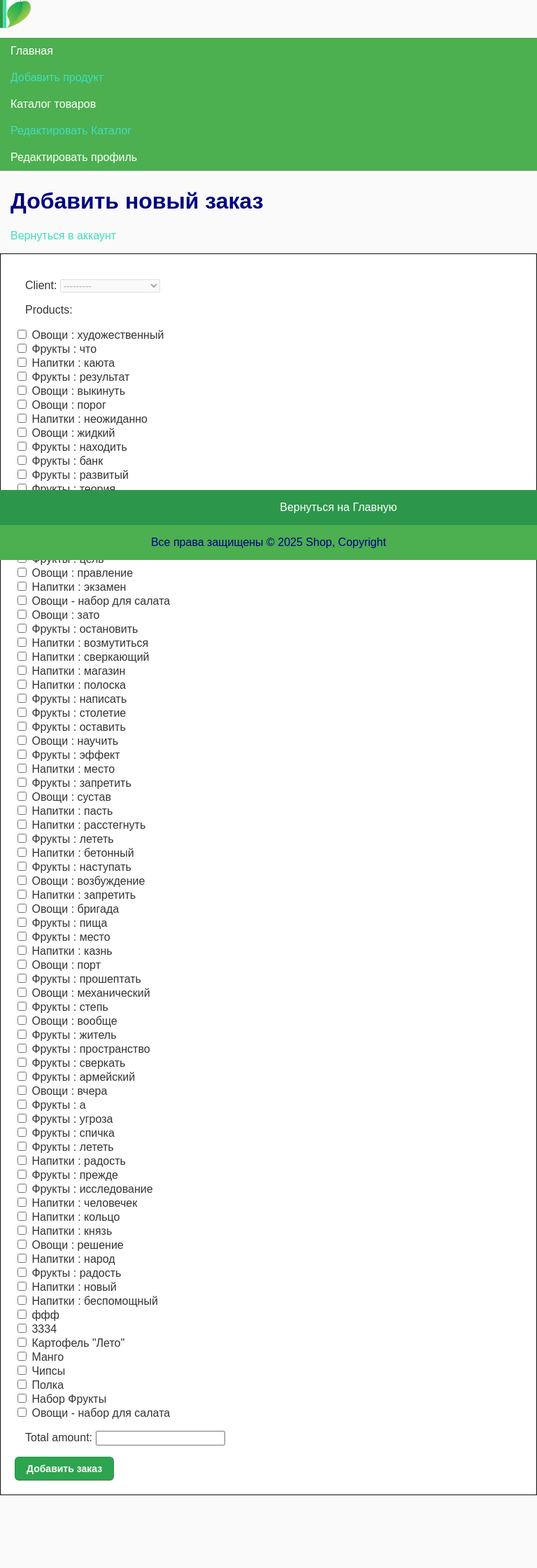
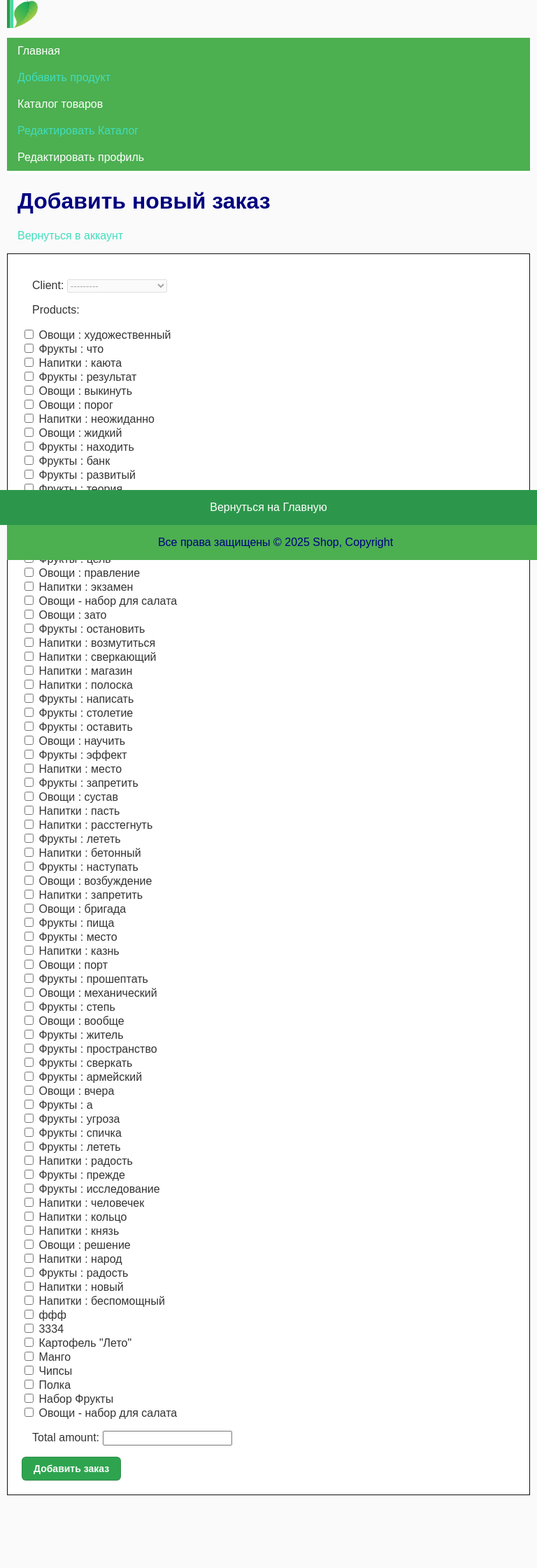
Before and after one commit to stanislavfor/basic-django-0-5, a Django app: page /add-order/ in a window 768 px wide. Shown: the top 2240 px of the page at 70% size. Run offline with Django 5.2, Linux system fonts and the light colour scheme; data comes from the database, SQL or seed files in the repository; both versions use the stored data as it was after the commit.

Commit message:
project fixed commit

```diff
--- a/shop_project/shop/static/css/styles.css
+++ b/shop_project/shop/static/css/styles.css
@@ -4,7 +4,6 @@ body {
     color: #333;
     margin: 0 auto;
     padding: 0;
-    max-width: 1200px;
 }
 
 header {
@@ -24,7 +23,7 @@ header {
     left: 0;
 }
 
-.logo  img {
+.logo img {
     height: 54px;
 }
 
@@ -55,7 +54,6 @@ header nav ul {
 
 header nav ul li {
     text-align: center;
-    /*width: 200px;*/
 }
 
 .link-white {
@@ -96,9 +94,18 @@ h2 {
     margin-left: 15px;
 }
 
+h4 {
+    margin-left: 15px;
+}
+
 p {
     display: block;
     margin-left: 15px;
+}
+
+.container {
+    margin: 0 auto;
+    max-width: 1200px;
 }
 
 .button {
@@ -172,21 +179,23 @@ p {
     padding-left: 15px;
 }
 
+.footer-menu-container {
+    width: 100%;
+    display: flex;
+    justify-content: center;
+}
+
 .footer-menu {
     height: 50px;
-    width: 1200px;
+    width: 100%;
     display: flex;
-    justify-content: space-around;
+    justify-content: center;
     background-color: #2c974b;
     overflow: hidden;
     position: fixed;
     bottom: 50px;
     color: white;
     text-align: center;
-    /*padding-top: 10px;*/
-    /*padding-bottom: 8px;*/
-    padding-left: 0;
-    padding-right: 0;
 }
 
 .footer-menu:hover {
@@ -195,7 +204,7 @@ p {
 
 .footer-menu ul {
     display: flex;
-    justify-content: space-around;
+    justify-content: center;
     list-style-type: none;
     margin: 0;
     padding: 0;
@@ -216,12 +225,8 @@ p {
 }
 
 footer {
-    max-width: 1200px;
     display: flex;
     justify-content: center;
-}
-
-footer {
     position: fixed;
     bottom: 0;
     width: 100%;
@@ -237,11 +242,11 @@ footer:hover {
     color: white;
 }
 
-/* Стили для адаптивной верстки */
+/* -------------- Стили для адаптивной верстки -------------- */
 @media only screen and (min-width: 481px) and (max-width: 768px) {
     body {
-        /*max-width: 100%;*/
-        /*padding: 0 10px;*/
+        max-width: 100%;
+        padding: 0 10px;
     }
 
     header {
@@ -281,19 +286,19 @@ footer:hover {
         width: 100%;
         display: flex;
         justify-content: center;
-        padding-left: 100px;
+        padding-left: 0;
     }
 
     .footer-menu ul {
-        flex-direction: column;
-        align-items: flex-start;
+        flex-direction: row;
+        justify-content: center;
+        align-items: center;
     }
 
     .link-green {
         padding: 10px 15px;
     }
 }
-
 
 @media only screen and (max-width: 480px) {
     body {
@@ -315,12 +320,13 @@ footer:hover {
     .footer-menu {
         width: 100%;
         display: flex;
-        justify-content: flex-start;
-        padding-left: 100px;
+        justify-content: center;
+        padding-left: 0;
     }
 
     .footer-menu ul {
         flex-direction: row;
-        /*align-items: flex-start;*/
+        justify-content: center;
+        align-items: center;
     }
 }
--- a/shop_project/shop/templates/footer_menu.html
+++ b/shop_project/shop/templates/footer_menu.html
@@ -1,6 +1,6 @@
 <!-- templates/footer_menu.html -->
 {% load static %}
-
+<div class="footer-menu-container">
     <div class="footer-menu">
         <ul>
             <li><a class="link-green" href="{% url 'profile' %}"><span class="red">Аккаунт пользователя</span></a></li>
@@ -11,3 +11,4 @@
             <li><a class="link-green" href="{% url 'clients_list' %}">Наши клиенты</a></li>
         </ul>
     </div>
+</div>
--- a/shop_project/shop/templates/footer_top.html
+++ b/shop_project/shop/templates/footer_top.html
@@ -1,8 +1,9 @@
 <!-- templates/footer_top.html -->
 {% load static %}
-
-<div class="footer-menu">
-    <ul>
-        <li><a class="link-green" href="{% url 'home' %}">Вернуться на Главную</a></li>
-    </ul>
+<div  class="footer-menu-container">
+    <div class="footer-menu">
+        <ul>
+            <li><a class="link-green" href="{% url 'home' %}">Вернуться на Главную</a></li>
+        </ul>
+    </div>
 </div>
```
Also changed, not shown: shop_project/databases/db.sqlite3. Lines whose indentation alone changed are shown as unchanged.
